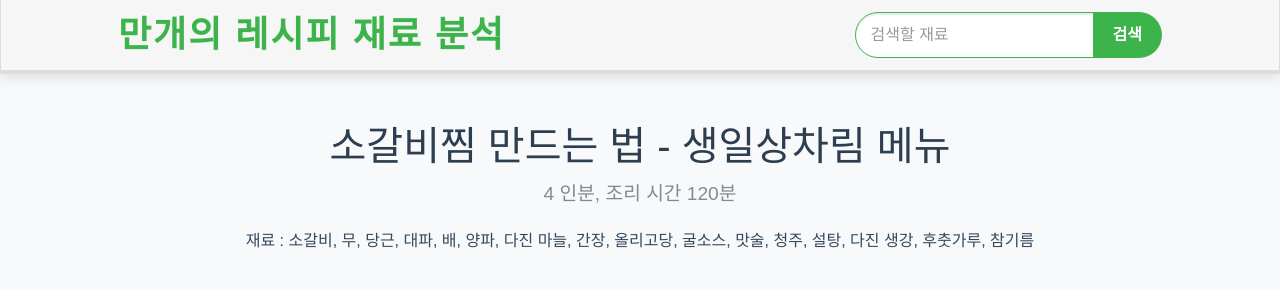
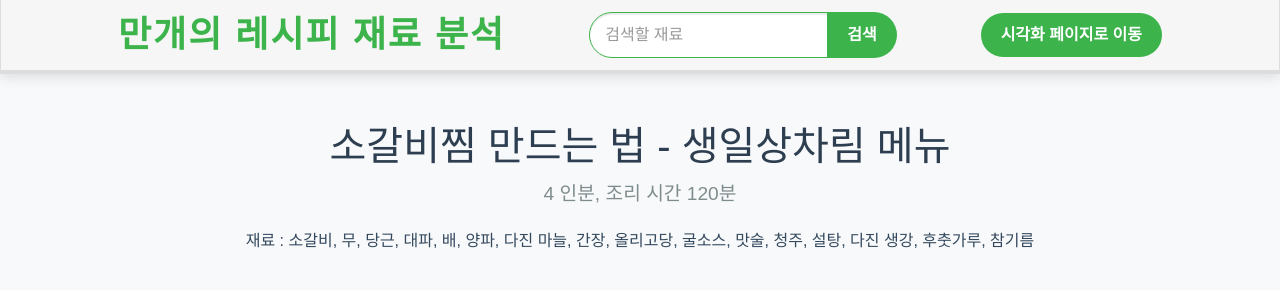
Before and after one commit to Sty1ish/Mangae-s-recipe, a Django app: page /dashboard/14/ in a window 1280 px wide. Shown: the top 290 px of the page. Run offline with Django 5.2, Linux system fonts and the light colour scheme; data comes from the database, SQL or seed files in the repository; some libraries are stand-ins or nearby versions.

Commit message:
시각화 페이지 버튼 위치 수정

```diff
--- a/mysite/dashboard/templates/header.html
+++ b/mysite/dashboard/templates/header.html
@@ -1,17 +1,21 @@
 <!-- header.html -->
 <nav class="navbar navbar-expand-lg navbar-light bg-light" style="box-shadow: 0px 4px 12px rgba(0, 0, 0, 0.1);">
     <div class="container px-4 px-lg-5 d-flex justify-content-between align-items-center">
+        <!-- 왼쪽 타이틀 -->
         <a class="navbar-title" href="{% url 'dashboard:recipe_list' %}" style="text-decoration: none;">
             만개의 레시피 재료 분석
         </a>
 
-        <!-- 검색 입력 필드 -->
-        <form id="search-form" class="d-flex" onsubmit="return handleSearch(event);">
-            <div class="input-group">
+        <!-- 중앙 검색 입력 필드 -->
+        <form id="search-form" class="d-flex" onsubmit="return handleSearch(event);" style="flex-grow: 1; justify-content: center;">
+            <div class="input-group" style="max-width: 400px;"> <!-- 검색창 최대 크기 조정 -->
                 <input type="text" id="search-input" class="form-control" placeholder="검색할 재료" aria-label="Search" required style="border-radius: 25px 0 0 25px; border: 1px solid #3cb44b;">
                 <button type="submit" class="btn btn-success" style="border-radius: 0 25px 25px 0;">검색</button>
             </div>
         </form>
+
+        <!-- 오른쪽으로 이동된 시각화 페이지로 가는 버튼 -->
+        <a href="{% url 'dashboard:visual' %}" class="btn btn-success" style="border-radius: 25px; white-space: nowrap;">시각화 페이지로 이동</a>
     </div>
 </nav>
 
--- a/mysite/dashboard/templates/index.html
+++ b/mysite/dashboard/templates/index.html
@@ -60,12 +60,6 @@
       <h1>환영합니다!</h1>
       <p>재형 효정 주호가 제작한 만개의 레시피 재료 분석 프로젝트입니다!</p>
     </div>
-
-    <!-- 오른쪽으로 이동된 시각화 페이지로 가는 버튼 -->
-    <div class="d-flex justify-content-end mt-3" style="margin-right: 330px;">
-      <a href="{% url 'dashboard:visual' %}" class="btn btn-success" style="border-radius: 25px;">시각화 페이지로 이동</a>
-    </div>
-
 
     <style>
       .overlay {
```
